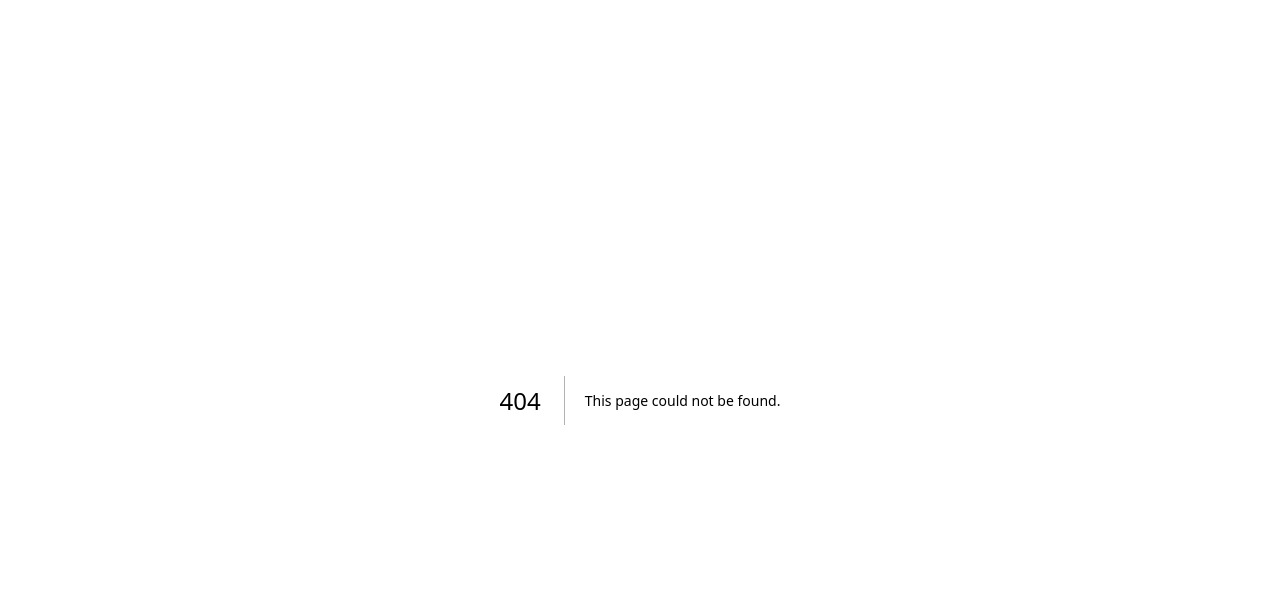
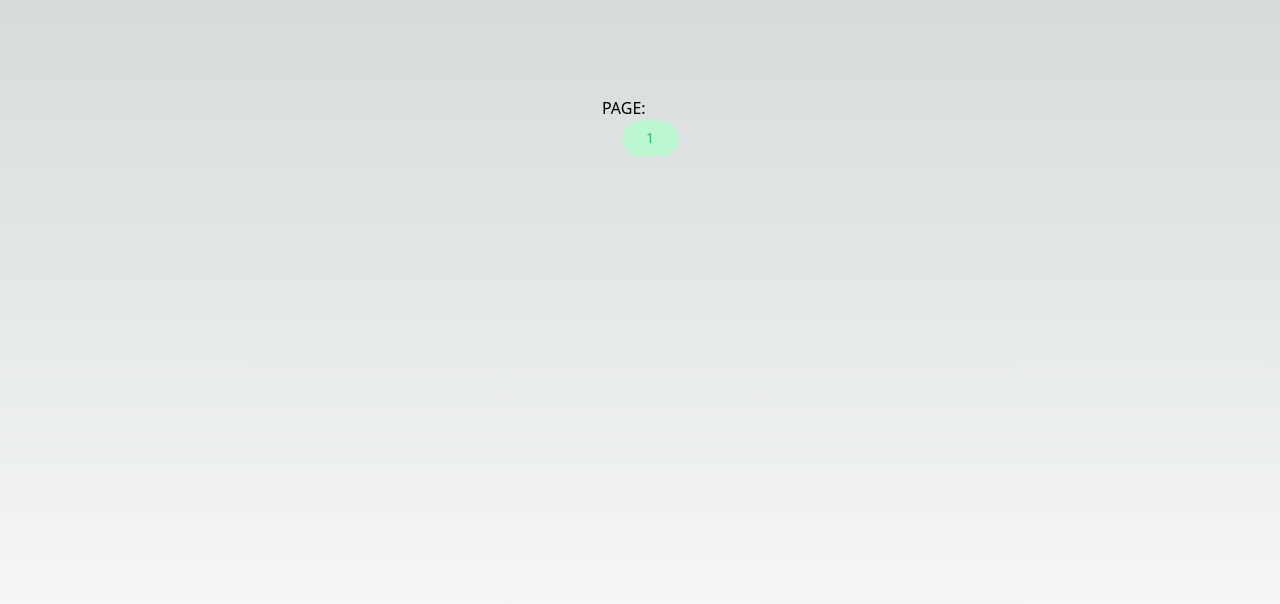
Before and after one commit to egblanco/portafolio, a Next.js app: page /my-work/1 in a window 1280 px wide. Before the commit this address had no page. Shown: the top 604 px of the page. Built offline with nearby package versions, Linux system fonts and the light colour scheme.

Commit message:
tag-manager

```diff
--- /dev/null
+++ b/pages/my-work/[id].tsx
@@ -0,0 +1,25 @@
+import { useRouter } from "next/router";
+import React from "react";
+
+const MyWork = () => {
+  const router = useRouter();
+  return (
+    <main className="flex flex-col items-center justify-between min-h-screen p-24">
+      {" "}
+      <div>
+        PAGE:{" "}
+        <div
+          className=" cursor-pointer ml-5 rounded-full bg-green-200 text-green-500 text-sm px-6 py-2 flex justify-center items-center "
+          id="page_value"
+        >
+          {router.query.id}
+        </div>
+        <div className=" hidden " id="telephone_value">
+          99999990000
+        </div>
+      </div>
+    </main>
+  );
+};
+
+export default MyWork;
```
